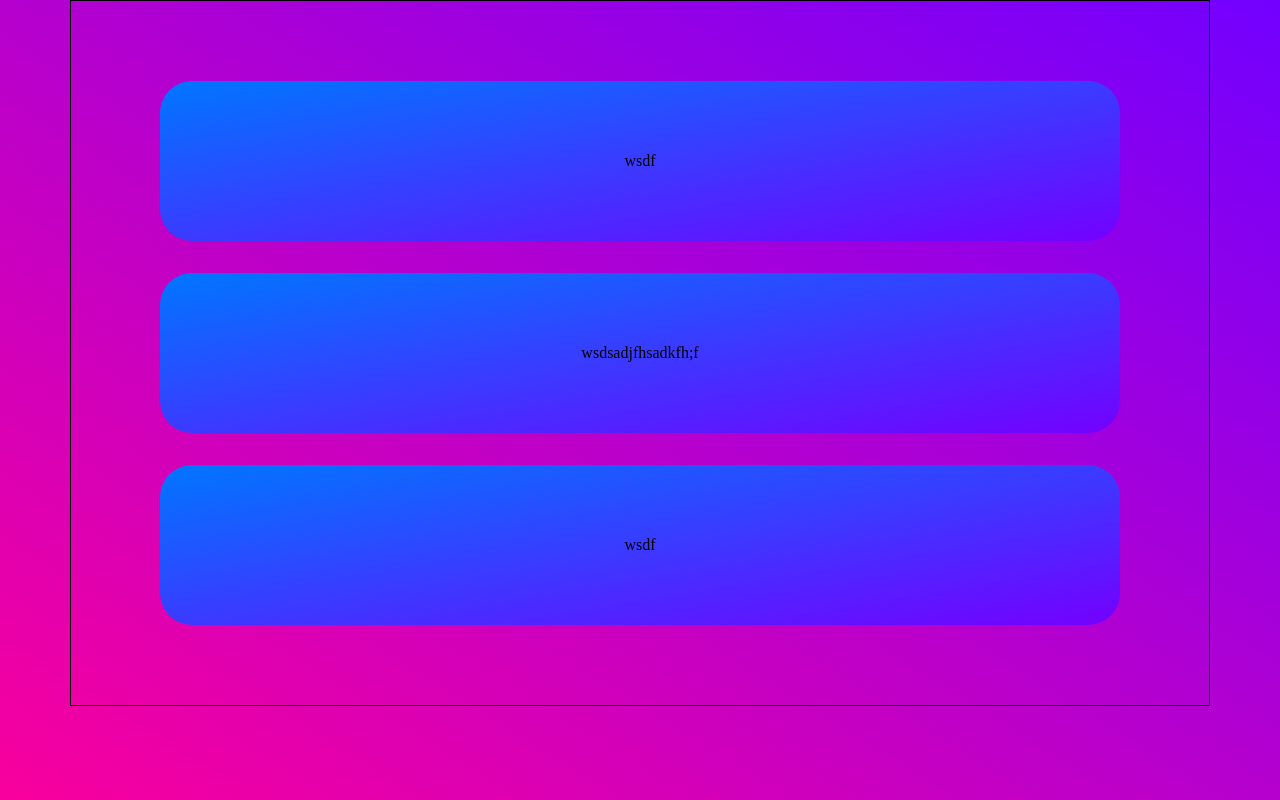
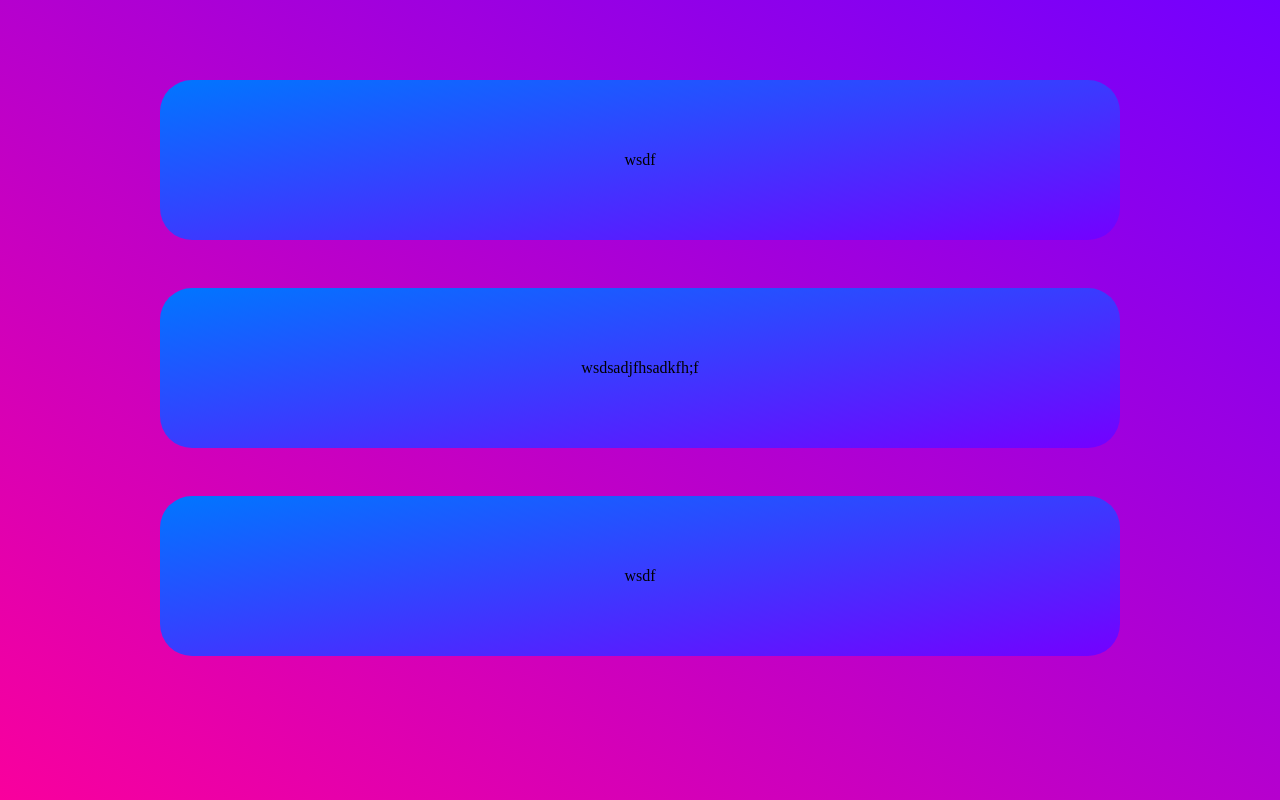
Before and after one commit to Milgam06/React-FramerMotion-Prac, a React (Vite) app: page / in a window 1280 px wide. Built offline with nearby package versions, Linux system fonts and the light colour scheme.

Commit message:
feat(page): style update

```diff
--- a/src/pages/main/styled.ts
+++ b/src/pages/main/styled.ts
@@ -8,8 +8,7 @@ export const MainContentWrapper = styled.div`
   justify-content: center;
   align-items: center;
   flex-direction: column;
-  row-gap: 2rem;
-  border: 1px solid black;
+  row-gap: 3rem;
   padding: 5rem 2rem;
 `;
 
```
